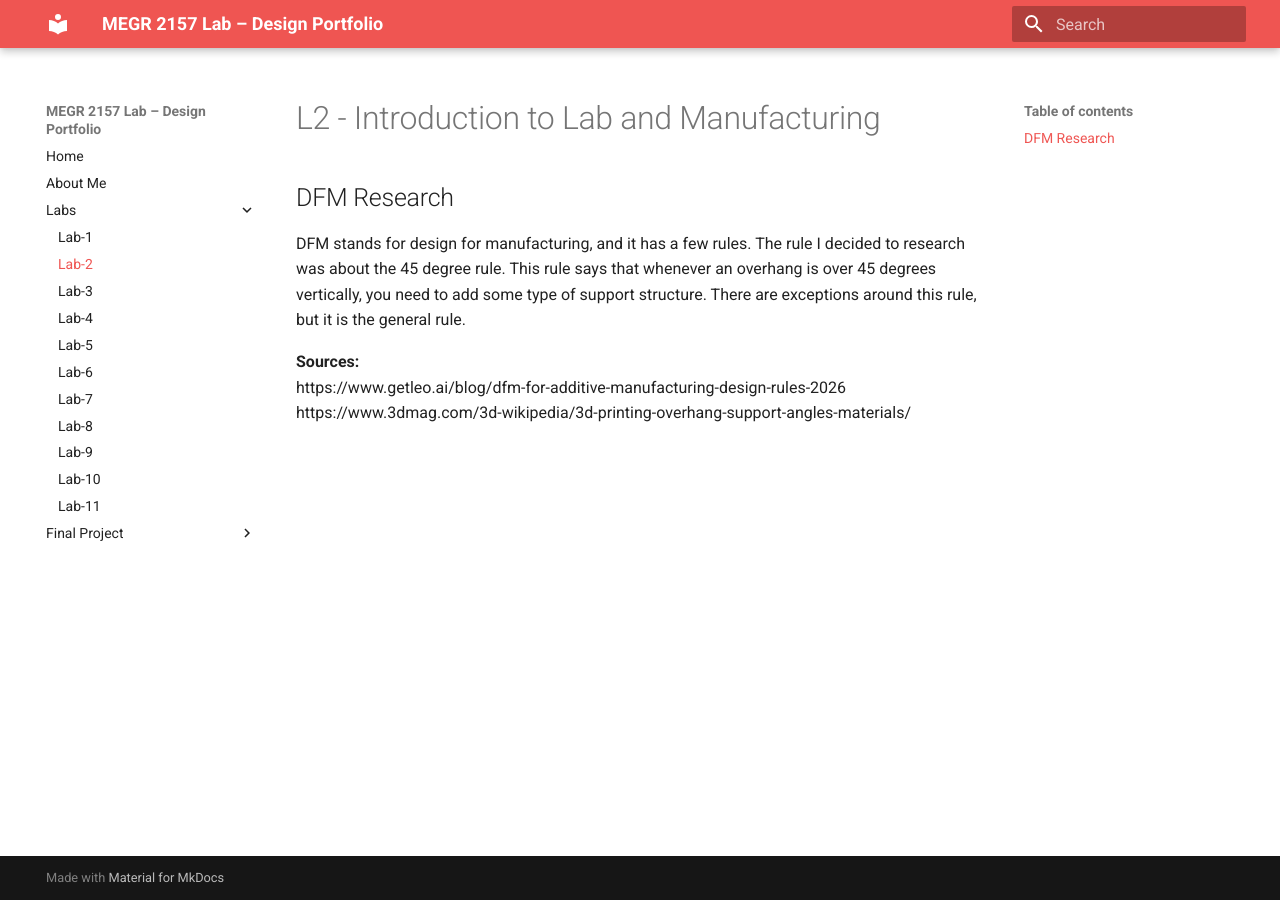
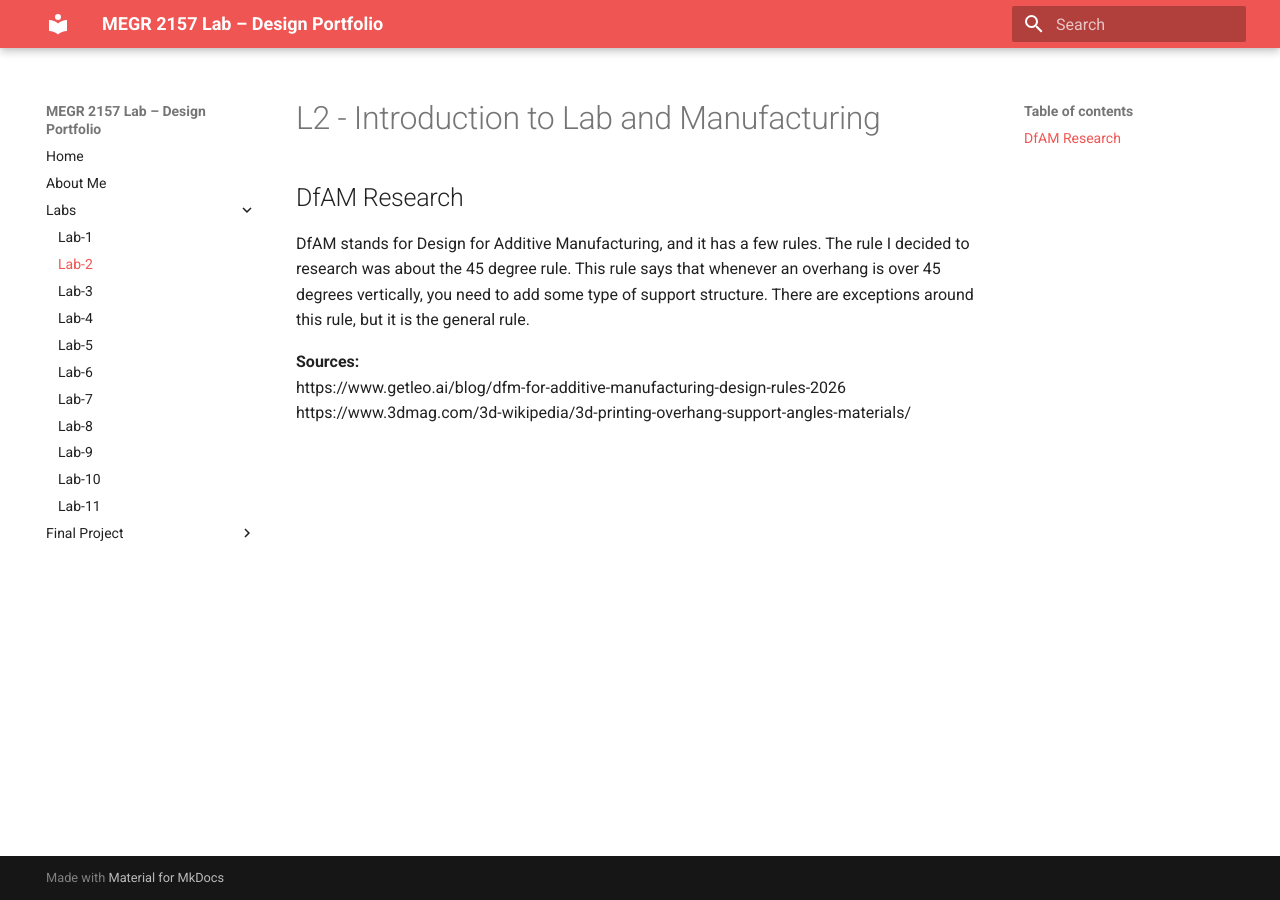
Before and after one commit to AndyChwalik/andy-chwalik-portfolio, an MkDocs documentation site: the page built from docs/Labs/L02/index.md, in a window 1280 px wide. Built offline with MkDocs 1.6.1 and Material for MkDocs 9.7.7, drawn with Linux system fonts in a browser that asks for light colours.

Commit message:
Update index.md

```diff
--- a/docs/Labs/L02/index.md
+++ b/docs/Labs/L02/index.md
@@ -1,7 +1,7 @@
 # L2 - Introduction to Lab and Manufacturing
 
-## DFM Research
-DFM stands for design for manufacturing, and it has a few rules. The rule I decided to research was about the 45 degree rule. This rule says that whenever an overhang is over 45 degrees vertically, you need to add some type of support structure. There are exceptions around this rule, but it is the general rule.
+## DfAM Research
+DfAM stands for Design for Additive Manufacturing, and it has a few rules. The rule I decided to research was about the 45 degree rule. This rule says that whenever an overhang is over 45 degrees vertically, you need to add some type of support structure. There are exceptions around this rule, but it is the general rule.
 
 **Sources:** <br>
 https://www.getleo.ai/blog/dfm-for-additive-manufacturing-design-rules-2026 <br>
```
